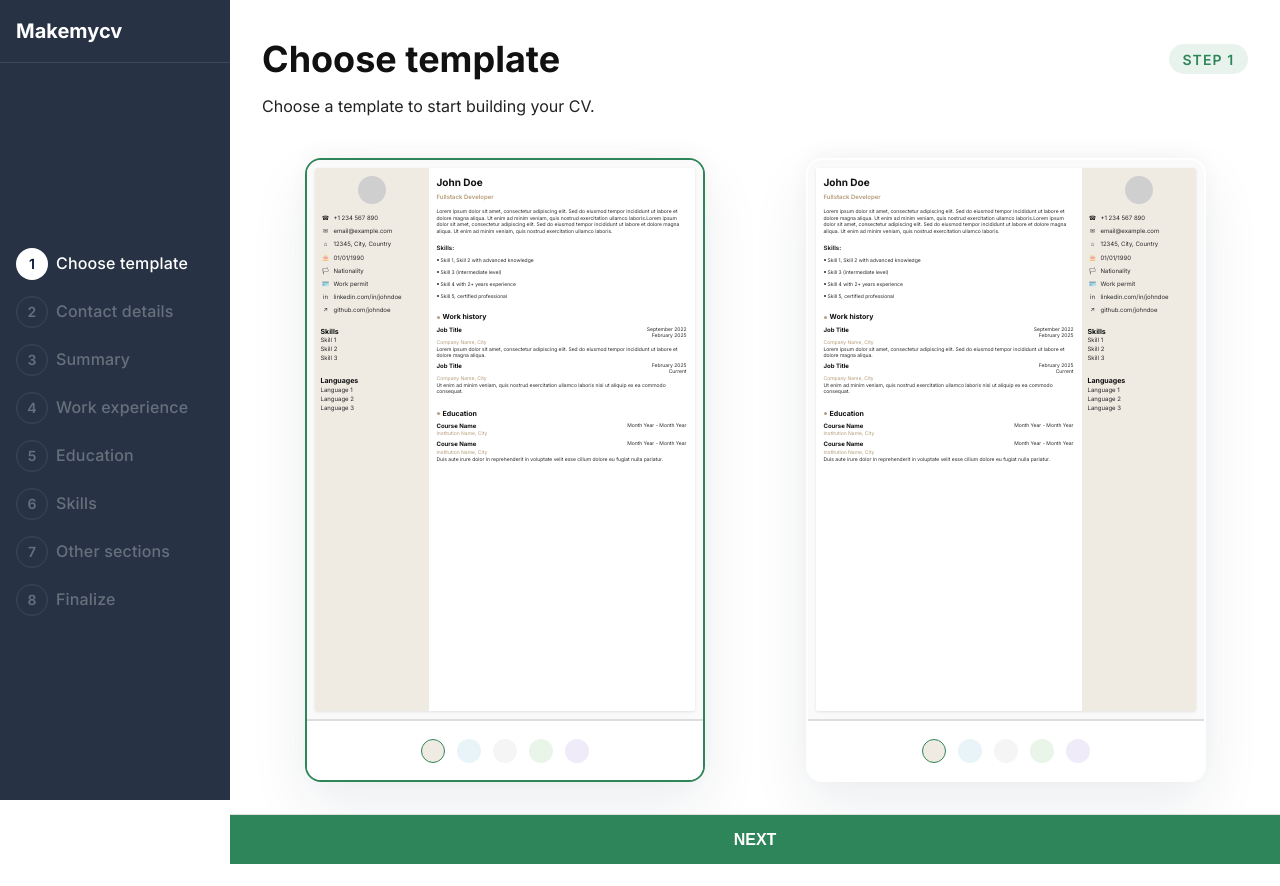
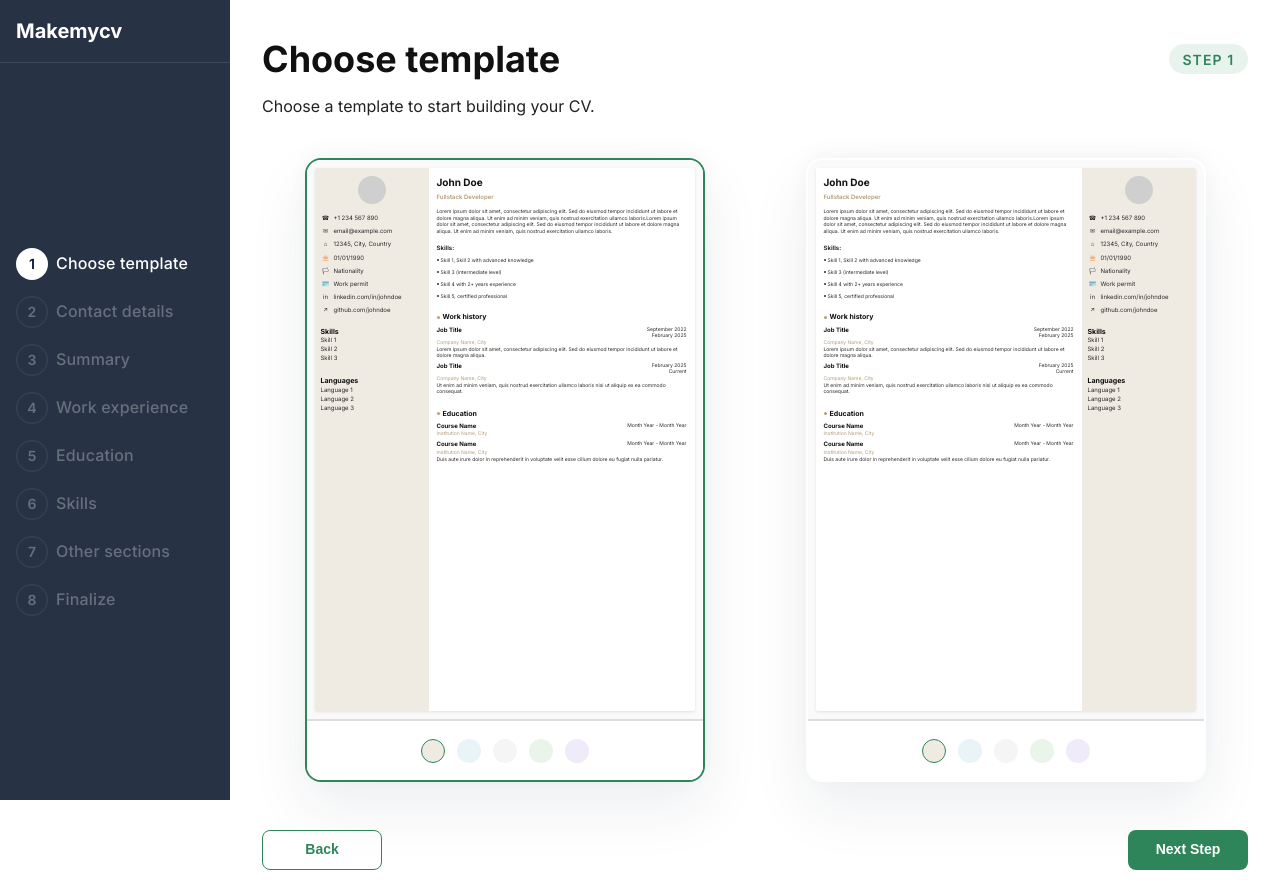
Before and after one commit to MishaKompaniec/make-cv, a Next.js app: page /create-cv in a window 1280 px wide. Before the commit the page ends 864 px from the top, so only its background shows below. Built offline with nearby package versions, Linux system fonts and the light colour scheme; what @react-pdf/renderer would draw is missing.

Commit message:
refactor: simplify NavigationFooter component by removing optional props, adding default back navigation, and wrapping content in max-width container

```diff
--- a/src/app/create-cv/contact-details/page.tsx
+++ b/src/app/create-cv/contact-details/page.tsx
@@ -232,9 +232,7 @@ export default function ContactDetailsPage() {
       </section>
 
       <NavigationFooter
-        showBack={true}
         backHref="/create-cv"
-        nextText="Next"
         nextHref="/create-cv/summary"
         onNextClick={handleNextClick}
       />
--- a/src/app/create-cv/finalize/page.tsx
+++ b/src/app/create-cv/finalize/page.tsx
@@ -61,7 +61,7 @@ export default function FinalizePage() {
         </form>
       </section>
 
-      <NavigationFooter backHref="/create-cv/other-sections" showNext={false} />
+      <NavigationFooter backHref="/create-cv/other-sections" />
     </div>
   );
 }
--- a/src/app/create-cv/page.tsx
+++ b/src/app/create-cv/page.tsx
@@ -127,11 +127,7 @@ export default function ChooseTemplatePage() {
         </div>
       </div>
 
-      <NavigationFooter
-        showBack={false}
-        nextText="Next"
-        nextHref="/create-cv/contact-details"
-      />
+      <NavigationFooter nextHref="/create-cv/contact-details" />
     </div>
   );
 }
--- a/src/app/create-cv/summary/page.tsx
+++ b/src/app/create-cv/summary/page.tsx
@@ -120,9 +120,7 @@ export default function SummaryPage() {
       </section>
 
       <NavigationFooter
-        showBack={true}
         backHref="/create-cv/contact-details"
-        nextText="Next"
         nextHref="/create-cv/work-experience"
         onNextClick={handleNextClick}
       />
--- a/src/app/layout.tsx
+++ b/src/app/layout.tsx
@@ -18,7 +18,9 @@ export default function RootLayout({
     <html lang="en" className={inter.variable}>
       <body className="layout">
         <Sidebar />
-        <main className="main-content">{children}</main>
+        <main className="main-content">
+          <div className="create-flow-container">{children}</div>
+        </main>
       </body>
     </html>
   );
--- a/src/components/layout/navigation-footer/navigation-footer.module.scss
+++ b/src/components/layout/navigation-footer/navigation-footer.module.scss
@@ -1,35 +1,20 @@
 @use "../../../styles/variables" as *;
 
 .footer {
-  background: $white;
-  border-top: 1px solid $border-light;
-  height: 50px;
-  display: flex;
-  align-items: center;
-  width: 100%;
+  padding: 1rem 2rem 1rem 2rem;
+
+  @media (max-width: $breakpoint-tablet) {
+    padding: 1rem;
+  }
 }
 
 .container {
   display: flex;
-  height: 100%;
-  width: 100%;
+  justify-content: space-between;
+  align-items: center;
+  gap: 1rem;
+
+  button {
+    min-width: 120px;
+  }
 }
-
-.backButton,
-.nextButton {
-  text-decoration: none;
-  flex: 1;
-  height: 100%;
-  display: flex;
-  align-items: center;
-}
-
-.backButton button,
-.nextButton button {
-  width: 100%;
-  height: 100%;
-  border-radius: 0 !important;
-  font-weight: 600;
-  font-size: 1rem;
-  text-transform: uppercase;
-}
--- a/src/components/layout/navigation-footer/navigation-footer.tsx
+++ b/src/components/layout/navigation-footer/navigation-footer.tsx
@@ -1,28 +1,30 @@
 "use client";
 
 import { Button } from "@/components/ui/button/button";
-import Link from "next/link";
 import { useRouter } from "next/navigation";
 import styles from "./navigation-footer.module.scss";
 
 interface NavigationFooterProps {
   backHref?: string;
   nextHref?: string;
-  showBack?: boolean;
-  showNext?: boolean;
-  nextText?: string;
+
   onNextClick?: () => void;
 }
 
 export function NavigationFooter({
   backHref,
   nextHref,
-  showBack = true,
-  showNext = true,
-  nextText = "Next",
   onNextClick,
 }: NavigationFooterProps) {
   const router = useRouter();
+
+  const handleBackClick = () => {
+    if (backHref) {
+      router.push(backHref);
+    } else {
+      router.push("/");
+    }
+  };
 
   const handleNextClick = () => {
     if (onNextClick) {
@@ -35,19 +37,13 @@ export function NavigationFooter({
   return (
     <footer className={styles.footer}>
       <div className={styles.container}>
-        {showBack && backHref && (
-          <Link href={backHref} className={styles.backButton}>
-            <Button variant="outline">Back</Button>
-          </Link>
-        )}
+        <Button variant="outline" onClick={handleBackClick}>
+          Back
+        </Button>
 
-        {showNext && (
-          <div className={styles.nextButton}>
-            <Button variant="primary" onClick={handleNextClick} fullWidth>
-              {nextText}
-            </Button>
-          </div>
-        )}
+        <Button variant="primary" onClick={handleNextClick}>
+          Next Step
+        </Button>
       </div>
     </footer>
   );
--- a/src/styles/globals.scss
+++ b/src/styles/globals.scss
@@ -57,6 +57,12 @@ h6 {
   }
 }
 
+.create-flow-container {
+  max-width: 1264px;
+  margin: 0 auto;
+  width: 100%;
+}
+
 @media (max-width: $breakpoint-desktop) {
   body.create-flow {
     .main-content {
```
